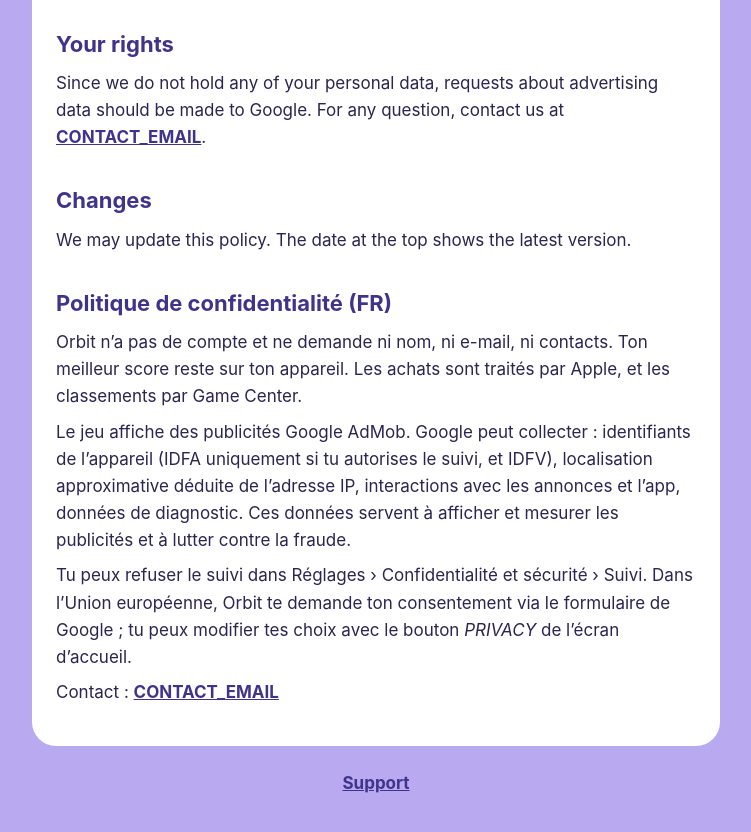
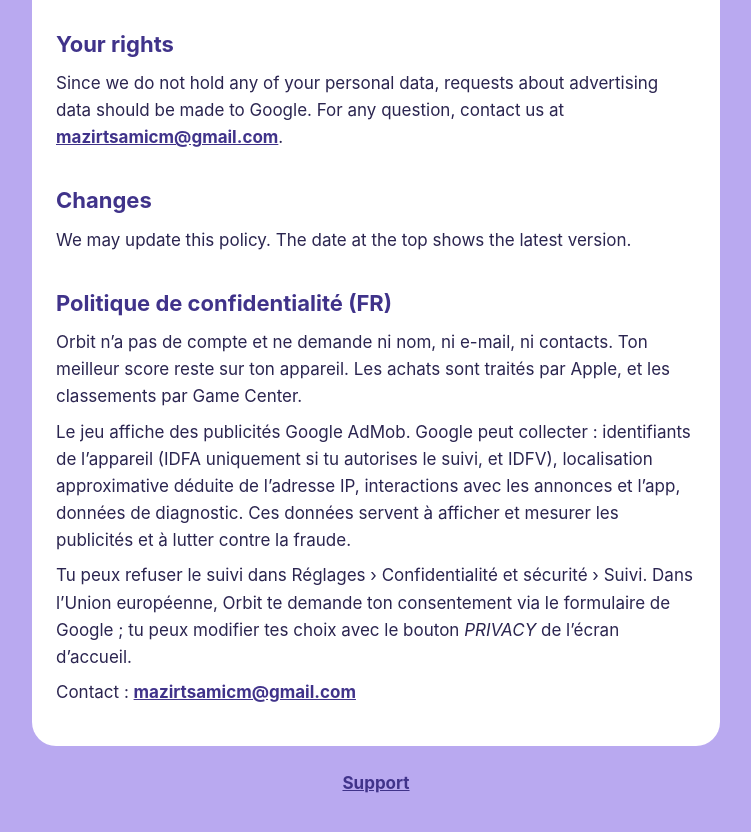
Before and after one commit to samimazirt/samimazirt.github.io, a plain HTML site: page privacy.html in a window 1280 px wide. Shown: the part 1240-2072 px from the top of the page, without its empty margins (264-1015 px from the left). Drawn offline with Linux system fonts and the light colour scheme.

Commit message:
Update privacy.html

```diff
--- a/privacy.html
+++ b/privacy.html
@@ -46,7 +46,7 @@
 
     <h2>Your rights</h2>
     <p>Since we do not hold any of your personal data, requests about advertising data should be
-      made to Google. For any question, contact us at <a href="mailto:CONTACT_EMAIL">CONTACT_EMAIL</a>.</p>
+      made to Google. For any question, contact us at <a href="mailto:mazirtsamicm@gmail.com">mazirtsamicm@gmail.com</a>.</p>
 
     <h2>Changes</h2>
     <p>We may update this policy. The date at the top shows the latest version.</p>
@@ -61,7 +61,7 @@
     <p>Tu peux refuser le suivi dans Réglages › Confidentialité et sécurité › Suivi. Dans l’Union
       européenne, Orbit te demande ton consentement via le formulaire de Google ; tu peux modifier
       tes choix avec le bouton <em>PRIVACY</em> de l’écran d’accueil.</p>
-    <p>Contact : <a href="mailto:CONTACT_EMAIL">CONTACT_EMAIL</a></p>
+    <p>Contact : <a href="mailto:mazirtsamicm@gmail.com">mazirtsamicm@gmail.com</a></p>
   </div>
   <nav><a href="index.html">Support</a></nav>
 </main>
```
